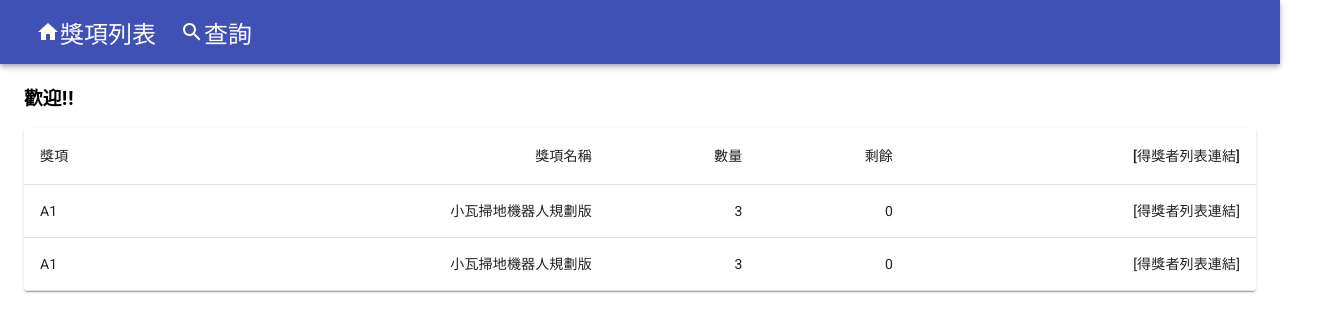
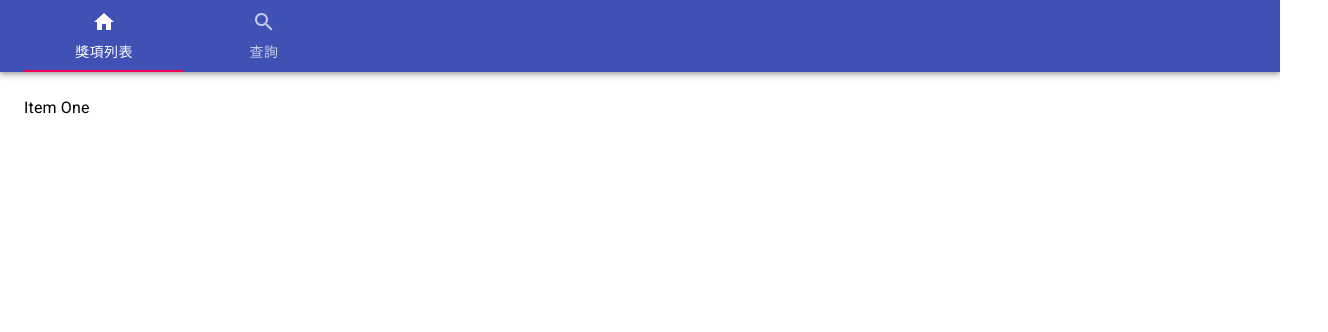
Before and after one commit to pcbill/loto2, a React (Create React App) app: page / in a window 1280 px wide. Shown: the top 332 px of the page, 1328 px wide, since content can reach past the window. Built offline with nearby package versions, Linux system fonts and the light colour scheme.

Commit message:
adding Tab

```diff
--- a/package.json
+++ b/package.json
@@ -8,6 +8,7 @@
     "@testing-library/jest-dom": "^4.2.4",
     "@testing-library/react": "^9.3.2",
     "@testing-library/user-event": "^7.1.2",
+    "prop-types": "^15.7.2",
     "react": "^16.13.1",
     "react-dom": "^16.13.1",
     "react-scripts": "3.4.1"
--- a/src/App.js
+++ b/src/App.js
@@ -1,16 +1,55 @@
 import React from 'react';
 import {AppBar, IconButton, Toolbar, Typography} from '@material-ui/core';
 import {makeStyles} from '@material-ui/core/styles';
-import HomeIcon from '@material-ui/icons/Home';
-import SearchIcon from '@material-ui/icons/Search';
+// import HomeIcon from '@material-ui/icons/Home';
+// import SearchIcon from '@material-ui/icons/Search';
+// import Menu from "@material-ui/core/Menu";
+// import MenuItem from "@material-ui/core/MenuItem";
+// import Container from "@material-ui/core/Container";
+// import AwardListPanel from "./panel/AwardListPanel";
+import PropTypes from 'prop-types';
+import Box from "@material-ui/core/Box";
+import Tabs from "@material-ui/core/Tabs";
+import Tab from "@material-ui/core/Tab";
+import HomeIcon from "@material-ui/icons/Home";
+import SearchIcon from "@material-ui/icons/Search";
 import Menu from "@material-ui/core/Menu";
 import MenuItem from "@material-ui/core/MenuItem";
-import Container from "@material-ui/core/Container";
-import AwardListPanel from "./panel/AwardListPanel";
+
+function TabPanel(props) {
+    const {children, value, index, ...other} = props;
+
+    return (
+        <Typography
+            component="div"
+            role="tabpanel"
+            hidden={value !== index}
+            id={`simple-tabpanel-${index}`}
+            aria-labelledby={`simple-tab-${index}`}
+            {...other}
+        >
+            {value === index && <Box p={3}>{children}</Box>}
+        </Typography>
+    );
+}
+
+TabPanel.propTypes = {
+    children: PropTypes.node,
+    index: PropTypes.any.isRequired,
+    value: PropTypes.any.isRequired,
+};
+
+function a11yProps(index) {
+    return {
+        id: `simple-tab-${index}`,
+        'aria-controls': `simple-tabpanel-${index}`,
+    };
+}
 
 const useStyles = makeStyles((theme) => ({
     root: {
         flexGrow: 1,
+        backgroundColor: theme.palette.background.paper,
     },
     menuButton: {
         marginRight: theme.spacing(2),
@@ -22,8 +61,8 @@ const useStyles = makeStyles((theme) => ({
 
 export default () => {
     const classes = useStyles();
-
     const [anchorEl, setAnchorEl] = React.useState(null);
+    const [value, setValue] = React.useState(0);
 
     const handleClick = (event) => {
         setAnchorEl(event.currentTarget);
@@ -33,22 +72,38 @@ export default () => {
         setAnchorEl(null);
     };
 
-    const currentPage = () => {
-        return <AwardListPanel/>
+    // const currentPage = () => {
+    //     return <AwardListPanel/>
+    // };
+
+    const handleChange = (event, newValue) => {
+        setValue(newValue);
     };
+
+    const hiddenMenu = () => {
+        return (<Menu
+            id="simple-menu"
+            anchorEl={anchorEl}
+            keepMounted
+            open={Boolean(anchorEl)}
+            onClose={handleClose}
+        >
+            <MenuItem onClick={handleClose}>自動報到</MenuItem>
+            <MenuItem onClick={handleClose}>手動報到</MenuItem>
+            <MenuItem onClick={handleClose}>兌獎管理</MenuItem>
+            <MenuItem onClick={handleClose}>抽獎管理</MenuItem>
+        </Menu>)
+    }
 
     return (
         <div>
             <AppBar position="static">
-                <Toolbar style={{width: '100%'}}>
-                    <IconButton color="inherit">
-                        <HomeIcon/>獎項列表
-                    </IconButton>
-                    <IconButton color="inherit">
-                        <SearchIcon/>查詢
-                    </IconButton>
-                    <Typography variant="h6" className={classes.title}>
-                    </Typography>
+                <Toolbar>
+                    <Tabs value={value} onChange={handleChange} aria-label="simple tabs example" width='50%'>
+                        <Tab label="獎項列表" icon={<HomeIcon/>} {...a11yProps(0)} />
+                        <Tab label="查詢" icon={<SearchIcon/>} {...a11yProps(1)} />
+                    </Tabs>
+                    <Typography variant="h6" className={classes.title}/>
                     <IconButton aria-controls="simple-menu"
                                 aria-haspopup="true"
                                 onClick={handleClick}
@@ -56,8 +111,7 @@ export default () => {
                                 className={classes.menuButton}
                                 color="inherit"
                                 aria-label="menu"
-                    >
-                    </IconButton>
+                    />
                     <Menu
                         id="simple-menu"
                         anchorEl={anchorEl}
@@ -70,9 +124,18 @@ export default () => {
                         <MenuItem onClick={handleClose}>兌獎管理</MenuItem>
                         <MenuItem onClick={handleClose}>抽獎管理</MenuItem>
                     </Menu>
+
                 </Toolbar>
             </AppBar>
-            <Container>{currentPage()}</Container>
+            <TabPanel value={value} index={0}>
+                Item One
+            </TabPanel>
+            <TabPanel value={value} index={1}>
+                Item Two
+            </TabPanel>
+            <TabPanel value={value} index={2}>
+                Item Three
+            </TabPanel>
         </div>
     )
 }
```
